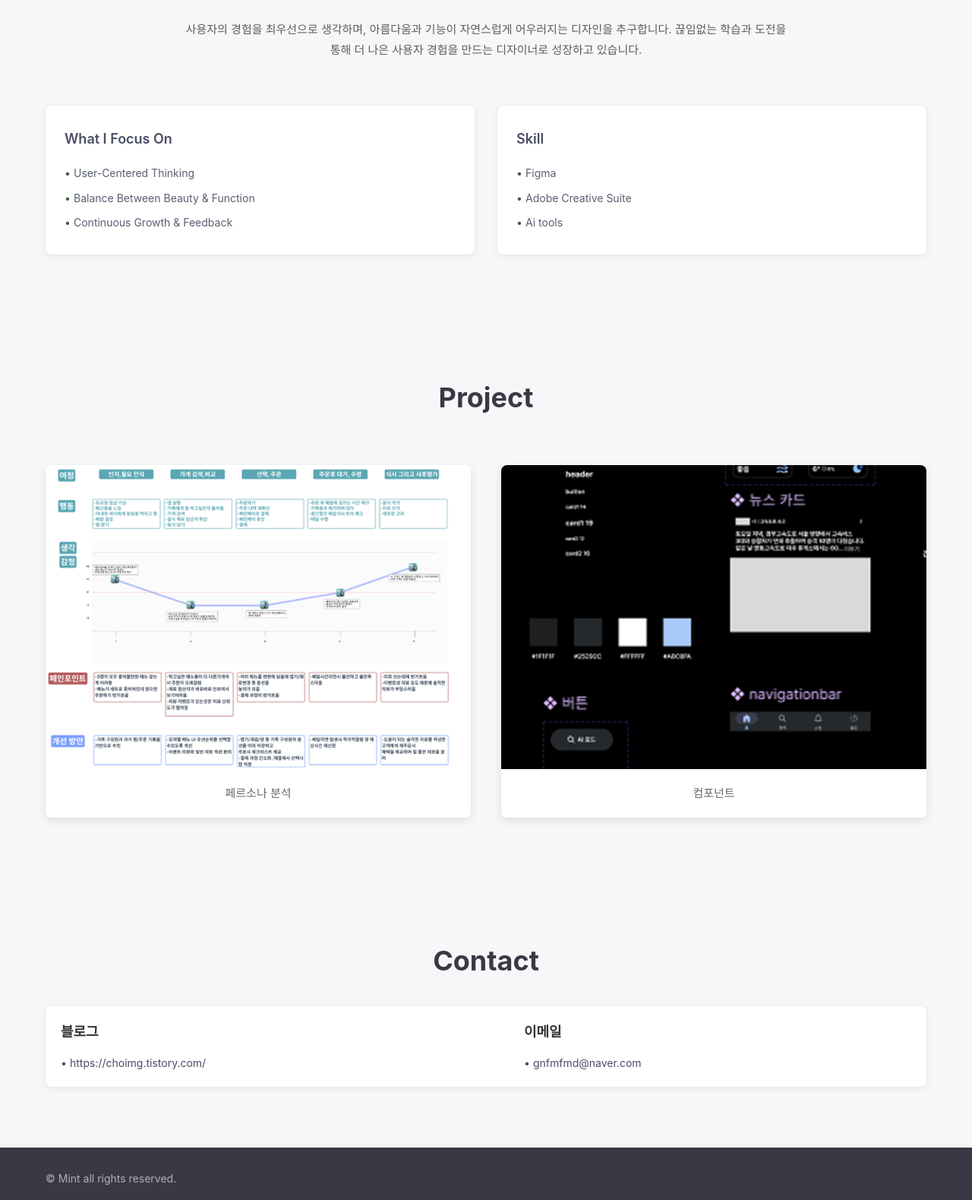
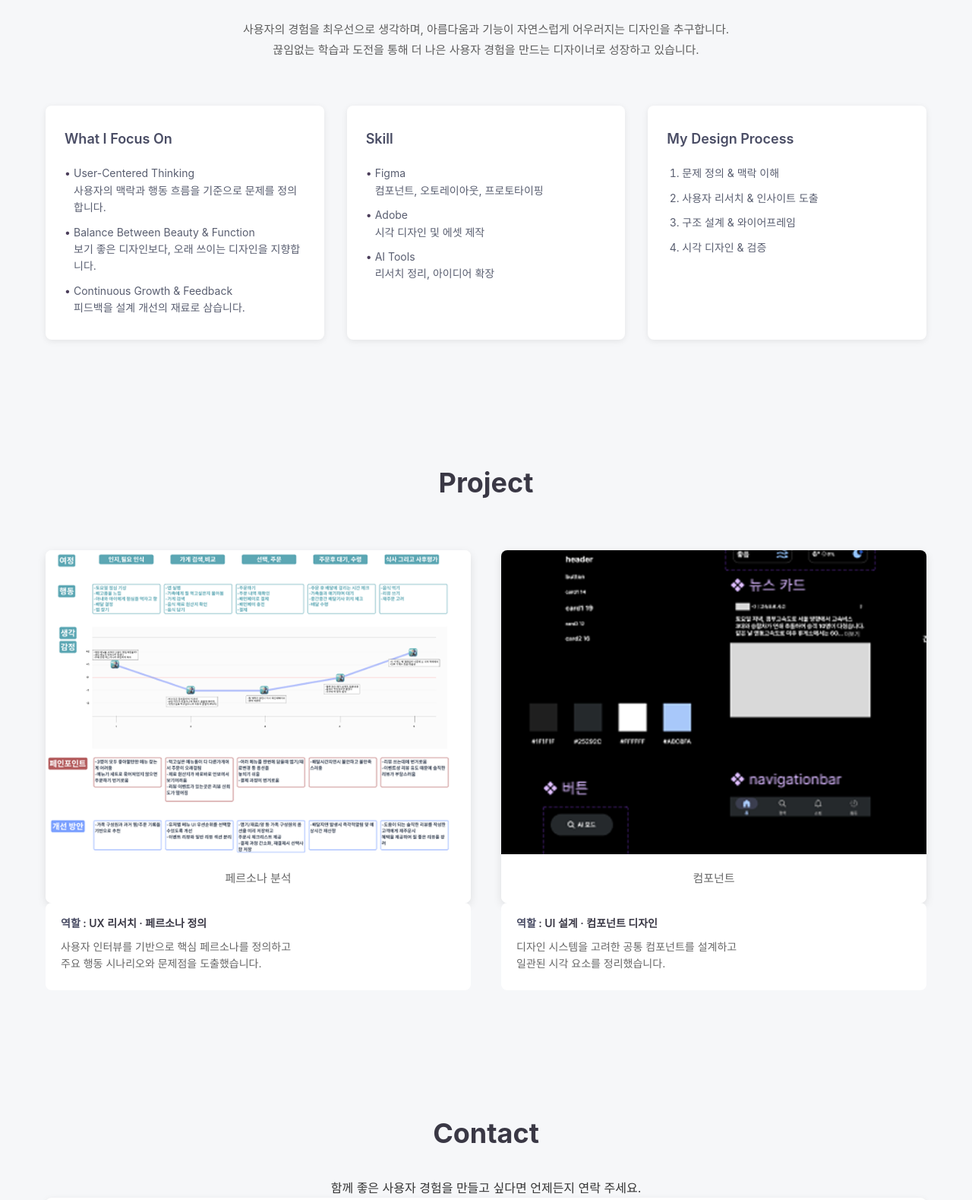
Before and after one commit to gnfmfmd-svg/choi, a plain HTML site: page index.html in a window 1280 px wide. Shown: the part 880-2459 px from the top of the page at 76% size. Drawn offline with Linux system fonts and the light colour scheme.

Commit message:
Add files via upload

```diff
--- a/index.html
+++ b/index.html
@@ -36,7 +36,7 @@
     <section id="about" class="about">
         <h2>About</h2>
         <p class="about-intro">
-            사용자의 경험을 최우선으로 생각하며, 아름다움과 기능이 자연스럽게 어우러지는 디자인을 추구합니다.
+            사용자의 경험을 최우선으로 생각하며, 아름다움과 기능이 자연스럽게 어우러지는 디자인을 추구합니다.<br>
             끊임없는 학습과 도전을 통해 더 나은 사용자 경험을 만드는 디자이너로 성장하고 있습니다.
         </p>
 
@@ -44,9 +44,18 @@
             <section class="about-card">
                 <h3>What I Focus On</h3>
                 <ul>
-                    <li>User-Centered Thinking</li>
-                    <li>Balance Between Beauty & Function</li>
-                    <li>Continuous Growth & Feedback</li>
+                    <li>
+                        User-Centered Thinking<br>
+                    사용자의 맥락과 행동 흐름을 기준으로 문제를 정의합니다.
+                </li>
+                    <li>
+                        Balance Between Beauty & Function<br>
+                        보기 좋은 디자인보다, 오래 쓰이는 디자인을 지향합니다.
+                    </li>
+                    <li>
+                        Continuous Growth & Feedback<br>
+                        피드백을 설계 개선의 재료로 삼습니다.
+                    </li>
                 </ul>
             </section>
 
@@ -54,10 +63,20 @@
             <section class="about-card">
                 <h3>Skill</h3>
                 <ul>
-                    <li>Figma</li>
-                    <li>Adobe Creative Suite</li>
-                    <li>Ai tools</li>
+                    <li>Figma <br> 컴포넌트, 오토레이아웃, 프로토타이핑</li>
+                    <li>Adobe <br> 시각 디자인 및 에셋 제작</li>
+                    <li>AI Tools <br> 리서치 정리, 아이디어 확장</li>
                 </ul>
+            </section>
+
+            <section class="about-card">
+                <h3>My Design Process</h3>
+                <ol>
+            <li>문제 정의 & 맥락 이해</li>
+            <li>사용자 리서치 & 인사이트 도출</li>
+            <li>구조 설계 & 와이어프레임</li>
+            <li>시각 디자인 & 검증</li>
+                </ol>
             </section>
         </div>
     </section>
@@ -72,6 +91,13 @@
                     <img src="images/project1.png" alt="여행앱 개선 디자인 프로젝트">
                     <figcaption>페르소나 분석</figcaption>
                 </figure>
+                 <div class="project-info">
+        <p class="project-role"><strong>역할</strong> : UX 리서치 · 페르소나 정의</p>
+        <p class="project-contribution">
+            사용자 인터뷰를 기반으로 핵심 페르소나를 정의하고<br>
+            주요 행동 시나리오와 문제점을 도출했습니다.
+        </p>
+    </div>
             </section>
 
             <section class="project-item">
@@ -79,6 +105,13 @@
                     <img src="images/project2.png" alt="여행 웹페이지 계산 디자인 프로젝트">
                     <figcaption>컴포넌트</figcaption>
                 </figure>
+                <div class="project-info">
+    <p class="project-role"><strong>역할</strong> : UI 설계 · 컴포넌트 디자인</p>
+    <p class="project-contribution">
+        디자인 시스템을 고려한 공통 컴포넌트를 설계하고<br>
+        일관된 시각 요소를 정리했습니다.
+    </p>
+</div>
             </section>
         </div>
     </section>
@@ -86,6 +119,9 @@
     <!-- Contact Section -->
     <section id="contact" class="contact">
         <h2>Contact</h2>
+        <p class="contact-cta">
+    함께 좋은 사용자 경험을 만들고 싶다면 언제든지 연락 주세요.
+</p>
 
         <div class="contact-container">
             <section class="contact-item">
@@ -106,7 +142,7 @@
 
     <!-- Footer -->
     <footer>
-        <p>&copy; Mint all rights reserved.</p>
+        <p>&copy; CMG all rights reserved.</p>
     </footer>
 </body>
 </html>
--- a/style.css
+++ b/style.css
@@ -109,7 +109,7 @@ nav a:hover {
 
 .about-details {
     display: grid;
-    grid-template-columns: repeat(2, 1fr);
+    grid-template-columns: repeat(3, 1fr);
     gap: 30px;
     max-width: 1200px;
     margin: 0 auto;
@@ -135,6 +135,12 @@ nav a:hover {
     gap: 10px;
 }
 
+.about-card ol {
+    display: flex;
+    flex-direction: column;
+    gap: 10px;
+    margin: 20px;
+}
 .about-card li {
     font-size: 14px;
     color: #595E70;
@@ -146,7 +152,7 @@ nav a:hover {
     content: "•";
     position: absolute;
     left: 0;
-    color: #3d5a4c;
+    color: #4b3d5a;
 }
 
 /* Project Section */
@@ -197,6 +203,32 @@ nav a:hover {
     background-color: #fff;
 }
 
+.project-info {
+    padding: 16px 20px 24px;
+    background-color: #fff;
+    border-radius: 8px;
+}
+
+.project-role {
+    font-size: 14px;
+    font-weight: 600;
+    color: #3A3845;
+    margin-bottom: 8px;
+}
+
+.project-contribution {
+    font-size: 14px;
+    color: #666;
+    line-height: 1.6;
+}
+
+.project-role strong {
+    color: #4A4D65;
+}
+.project-item:hover .project-info {
+    background-color: #F6F7F9;
+}
+
 /* Contact Section */
 .contact {
     padding: 80px 60px;
@@ -210,6 +242,10 @@ nav a:hover {
     color: #3A3845;
     font-weight: 700;
 
+}
+
+.contact-cta {
+    text-align: center;
 }
 
 .contact-container {
@@ -248,6 +284,19 @@ nav a:hover {
     position: absolute;
     left: 0;
     color: #4A4C65;
+}
+
+.about-card ol {
+    list-style: decimal;
+    padding-left: 0px;
+}
+
+.about-card ol li {
+    padding-left: 0;
+}
+
+.about-card ol li::before {
+    content: none;
 }
 
 .contact-item a {
```
